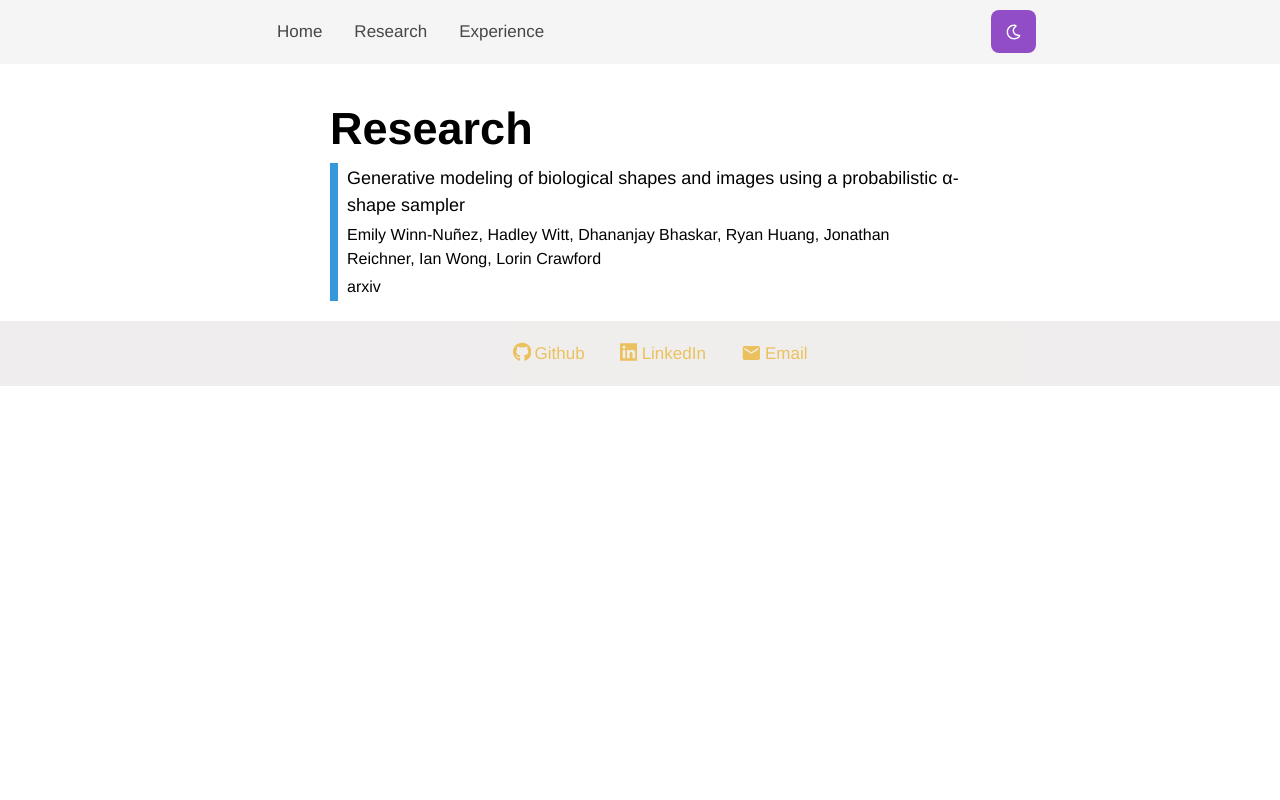
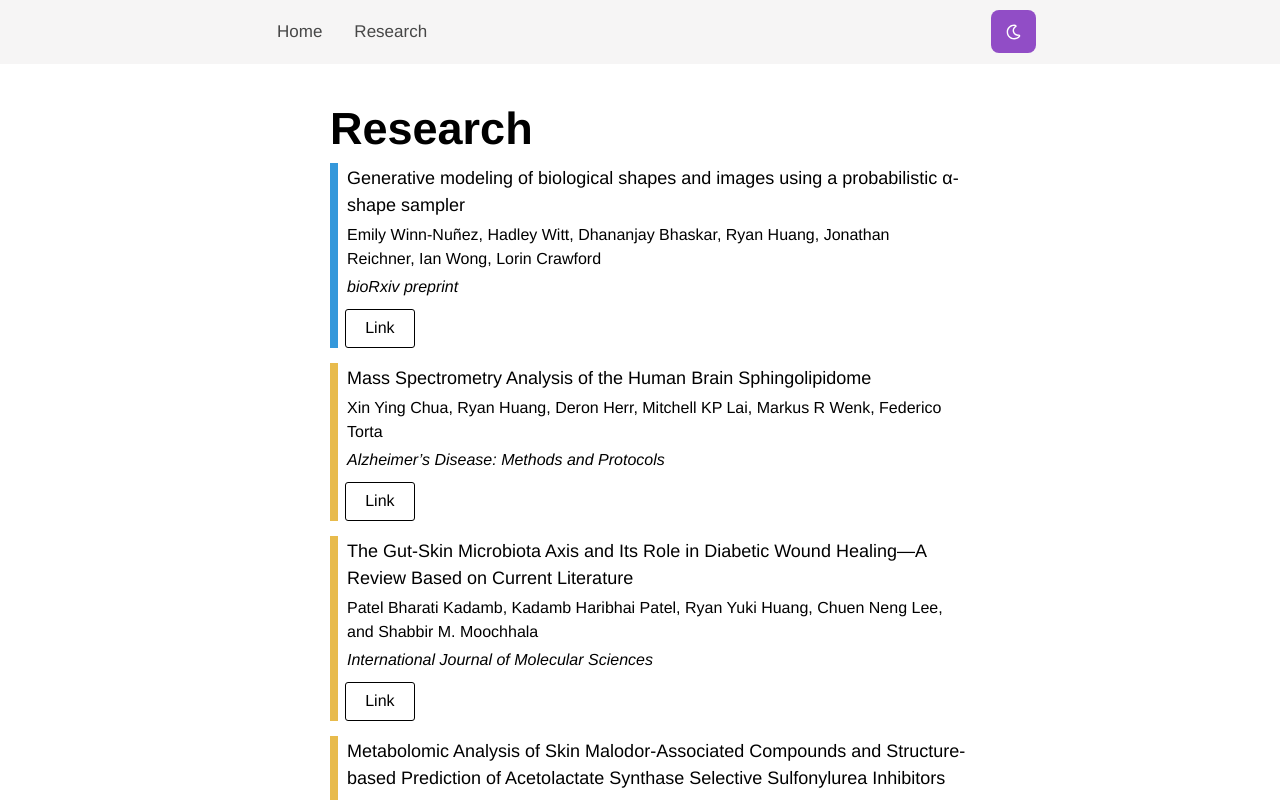
Before and after one commit to ryanhuang8/ryanhuang.dev, a React (Vite) app: page /research in a window 1280 px wide. Shown: the top 800 px of the page. Built offline with nearby package versions, Linux system fonts and the light colour scheme; a web font is replaced by a local one.

Commit message:
feat: added research papers

```diff
--- a/src/components/Navbar.tsx
+++ b/src/components/Navbar.tsx
@@ -17,13 +17,12 @@ const Navbar = () => {
                 <ul>
                     <li><a href="/">Home</a></li>
                     <li><a href="/research">Research</a></li>
-                    <li><a href="/experience">Experience</a></li>
+                    {/* <li><a href="/experience">Experience</a></li> */}
                 </ul>
                 </div>
                 <div className="nav-buttons">
-                    <ThemeToggle onToggle={handleThemeToggle} />
+                    <ThemeToggle onToggle={handleThemeToggle}/>
                 </div>
-
             </div>
         </nav>
       );
--- a/src/components/researchPage/ResearchBox.tsx
+++ b/src/components/researchPage/ResearchBox.tsx
@@ -1,11 +1,12 @@
 import React from 'react'
+import { useTheme } from '../ThemeContext'
 
 interface ResearchBoxProps {
     title : string;
     authors : string[];
     journal : string;
-    links : {};
-
+    links : { [key: string]: string };
+    color : string;
 }
 
 function generateNamesDiv(names: string[]): JSX.Element {
@@ -19,18 +20,26 @@ function generateNamesDiv(names: string[]): JSX.Element {
         ))}
       </div>
     );
-  }
+}
 
-const ResearchBox : React.FC<ResearchBoxProps> = ({ title, authors, journal, links}) => {
+const ResearchBox : React.FC<ResearchBoxProps> = ({ title, authors, journal, links, color }) => {
+  const { theme, toggleTheme } = useTheme();
   return (
     <div className="research-box">
-        <div className="highlight">
+        <div className="highlight" style={{backgroundColor: color}}>
         </div>
         <div className="project-title-research">
             {title}
         </div>
         <div className="research-names">{authors}</div>
-        <div className="research-names">{journal}</div>
+        <div className="research-journal">{journal}</div>
+        <div>
+            {Object.entries(links).map(([key, value]) => (
+            <button className={`research-links ${theme}`} key={key} onClick={() => window.open(value, '_blank')} type="button">
+                {key}
+            </button>
+            ))}
+        </div>
     </div>
   )
 }
--- a/src/pages/Research.tsx
+++ b/src/pages/Research.tsx
@@ -10,7 +10,14 @@ function Research() {
     <div className={`container ${theme}`}>
       <div className="column">
         <ResearchIntro/>
-        <ResearchBox title="Generative modeling of biological shapes and images using a probabilistic α-shape sampler" authors={['Emily Winn-Nuñez, Hadley Witt, Dhananjay Bhaskar, Ryan Huang, Jonathan Reichner, Ian Wong, Lorin Crawford']} journal="arxiv" links={{'doi' : 'https://doi.org/10.1101/2024.01.09.574919', 'poster' : ''}}/>
+        <ResearchBox title="Generative modeling of biological shapes and images using a probabilistic α-shape sampler" authors={['Emily Winn-Nuñez, Hadley Witt, Dhananjay Bhaskar, Ryan Huang, Jonathan Reichner, Ian Wong, Lorin Crawford']} journal="bioRxiv preprint" links={{'Link' : 'https://doi.org/10.1101/2024.01.09.574919'}} color="#3498db"/>
+        <ResearchBox title="Mass Spectrometry Analysis of the Human Brain Sphingolipidome" authors={['Xin Ying Chua, Ryan Huang, Deron Herr, Mitchell KP Lai, Markus R Wenk, Federico Torta']} journal="Alzheimer’s Disease: Methods and Protocols" links={{'Link' : 'https://doi.org/10.1007/978-1-0716-2655-9_12'}} color="#e8bb4c"/>
+        <ResearchBox title="The Gut-Skin Microbiota Axis and Its Role in Diabetic Wound Healing—A Review Based on Current Literature" authors={['Patel Bharati Kadamb, Kadamb Haribhai Patel, Ryan Yuki Huang, Chuen Neng Lee, and Shabbir M. Moochhala']} journal="International Journal of Molecular Sciences" links={{'Link' : 'https://doi.org/10.3390/ijms23042375'}} color="#e8bb4c"/>
+        <ResearchBox title="Metabolomic Analysis of Skin Malodor-Associated Compounds and Structure-based Prediction of Acetolactate Synthase Selective Sulfonylurea Inhibitors" authors={['Ryan Yuki Huang']} journal="Research Square preprint" links={{'Link' : 'https://doi.org/10.21203/rs.3.rs-1193756/v1'}} color="#e8bb4c"/>
+        <ResearchBox title="Quantitative circular flow immunoassays with trained object recognition to detect antibodies to SARS-CoV-2 membrane glycoprotein" authors={['Ryan Yuki Huang, Deron Raymond Herr']} journal="Biochemical and Biophysical Research Communications" links={{'Link' : 'https://doi.org/10.1016/j.bbrc.2021.05.073'}} color="#3498db"/>
+        <ResearchBox title="Circulating Antibodies to Skin Bacteria Detected by Serological Lateral Flow Immunoassays Differentially Correlated With Bacterial Abundance" authors={['Ryan Yuki Huang, Chuen Neng Lee, Shabbir Moochhala']} journal="Frontiers in Microbiology" links={{'Link' : 'https://doi.org/10.3389/fmicb.2021.709562'}} color="#e8bb4c"/>
+        <ResearchBox title="Manipulation of Alcohol and Short-Chain Fatty Acids in the Metabolome of Commensal and Virulent Klebsiella pneumoniae by Linolenic Acid" authors={['Ryan Yuki Huang, Deron Raymond Herr, Shabbir Moochhala']} journal="Microorganisms" links={{'Link' : 'https://doi.org/10.3390/microorganisms8050773'}} color="#e8bb4c"/>
+
       </div>
     </div>
   )
--- a/src/styles/footer.css
+++ b/src/styles/footer.css
@@ -13,7 +13,7 @@
 }
 
 .horizontal-footer.light {
-    background-color: rgba(215, 210, 210, 0.436); /* Light mode background color */
+    background-color: rgb(253, 253, 253); /* Light mode background color */
     color: black;
 }
 
--- a/src/styles/research.css
+++ b/src/styles/research.css
@@ -18,12 +18,12 @@
     position: relative;
     display: flex;
     flex-direction: column;
+    margin-bottom: 15px;
 }
 
 .highlight {
     width: 8px; /* Set the width of the highlight */
     height: 100%; /* Make the highlight cover the full height of the box */
-    background-color: #3498db; /* Set the color of the highlight */
     position: absolute;
     left: 0; /* Position the highlight on the left side */
     top: 0; /* Align the highlight to the top */
@@ -45,3 +45,34 @@
     display: flex;
     flex-wrap: wrap;
 }
+
+.research-journal {
+    margin-left: 15px;
+    padding: 2px;
+    display: flex;
+    flex-wrap: wrap;
+    font-style: italic;
+}
+
+.research-links {
+    border-radius: 3px;
+    padding: 0.6em 1.2em;
+    font-size: 1em;
+    font-weight: 500;
+    font-family: inherit;
+    background-color: transparent;
+    cursor: pointer;
+    transition: border-color 0.25s;
+    margin-left: 15px;
+    margin-top: 8px;
+}
+
+.research-links.light {
+    color: black;
+    border: 1px solid black;
+}
+
+.research-links.dark {
+    color: white;
+    border: 1px solid white;
+}
```
